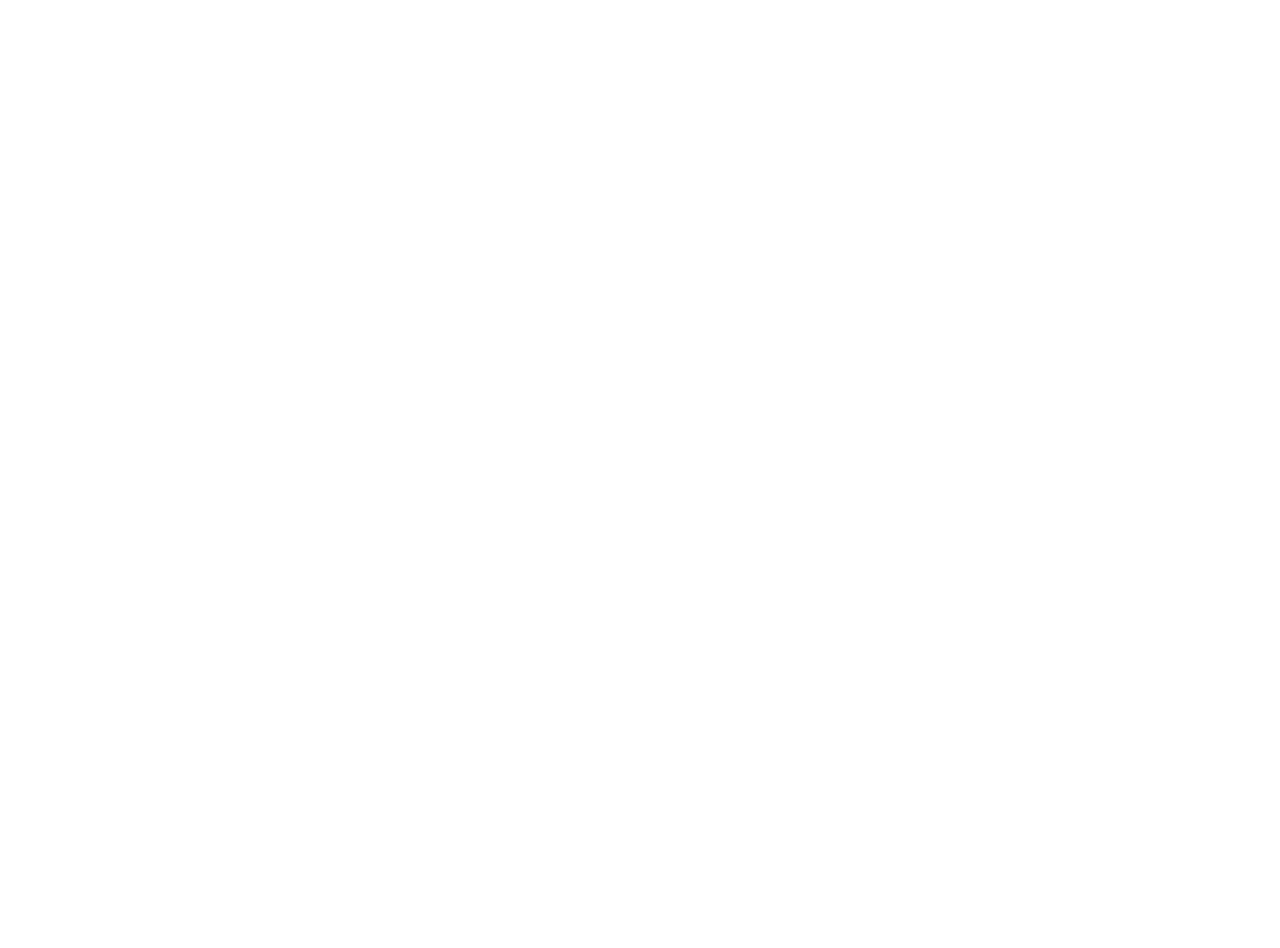
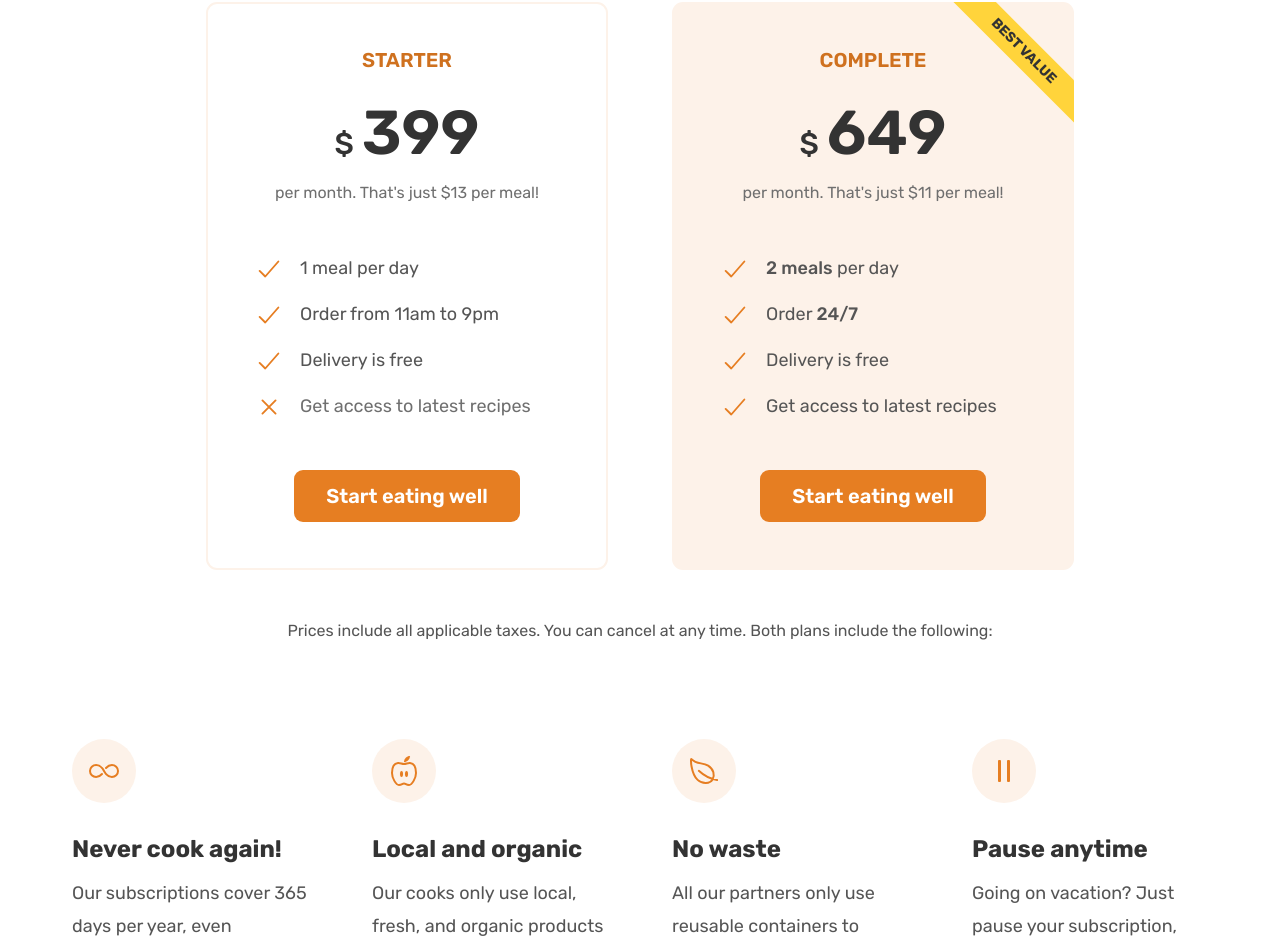
Before and after one commit to Hgahlla/ultrafood, a React (Create React App) app: page / in a window 1280 px wide. Shown: the part 4920-5868 px from the top of the page. Before the commit the page ends 4645 px from the top, so only its background shows below. Built offline with nearby package versions, Linux system fonts and the light colour scheme.

Commit message:
Added Pricing component to the HomePage

```diff
--- /dev/null
+++ b/src/components/Pricing.css
@@ -0,0 +1,106 @@
+.section-pricing {
+  padding: 9.6rem 0;
+}
+
+.pricing-plan {
+  border-radius: 11px;
+  width: 75%;
+}
+
+.pricing-plan--starter {
+  justify-self: end;
+  border: 2px solid #fdf2e9;
+  padding: 4.6rem;
+}
+
+.pricing-plan--complete {
+  background-color: #fdf2e9;
+  padding: 4.8rem;
+  position: relative;
+  overflow: hidden;
+}
+
+.pricing-plan--complete::after {
+  content: "Best value";
+  position: absolute;
+  top: 6%;
+  right: -18%;
+
+  text-transform: uppercase;
+  font-size: 1.4rem;
+  font-weight: 700;
+  color: #333;
+  background-color: #ffd43b;
+  padding: 0.8rem 8rem;
+  transform: rotate(45deg);
+}
+
+.plan-header {
+  text-align: center;
+  margin-bottom: 4.8rem;
+}
+
+.plan-name {
+  color: #cf711f;
+  font-weight: 600;
+  font-size: 2rem;
+  text-transform: uppercase;
+  letter-spacing: 0.75;
+  margin-bottom: 3.2rem;
+}
+
+.plan-price {
+  font-size: 6.2rem;
+  font-weight: 600;
+  color: #333;
+  margin-bottom: 1.6rem;
+}
+
+.plan-price span {
+  font-size: 3rem;
+  font-weight: 500;
+  margin-right: 0.8rem;
+}
+
+.plan-text {
+  font-size: 1.6rem;
+  line-height: 1.6;
+  color: #6f6f6f;
+}
+
+.plan-sign-up {
+  text-align: center;
+  margin-top: 4.8rem;
+}
+
+.plan-details {
+  font-size: 1.6rem;
+  line-height: 1.6;
+  text-align: center;
+}
+
+.feature-icon {
+  color: #e67e22;
+  height: 3.2rem;
+  width: 3.2rem;
+  background-color: #fdf2e9;
+  margin-bottom: 3.2rem;
+  padding: 1.6rem;
+  border-radius: 50%;
+}
+
+.feature-title {
+  font-size: 2.4rem;
+  color: #333;
+  font-weight: 700;
+  margin-bottom: 1.6rem;
+}
+
+.feature-text {
+  font-size: 1.8rem;
+  line-height: 1.8;
+}
+
+.feature-faded {
+  color: #6f6f6f;
+}
--- /dev/null
+++ b/src/components/Pricing.js
@@ -0,0 +1,130 @@
+import React from "react";
+
+import "./Pricing.css";
+
+const Pricing = () => {
+  return (
+    <section class="section-pricing" id="pricing">
+      <div class="container">
+        <span class="subheading">Pricing</span>
+        <h2 class="heading-secondary">Eating well without breaking the bank</h2>
+      </div>
+
+      <div class="container grid grid--2-cols margin-bottom-md">
+        <div class="pricing-plan pricing-plan--starter">
+          <header class="plan-header">
+            <p class="plan-name">Starter</p>
+            <p class="plan-price">
+              <span>$</span>399
+            </p>
+            <p class="plan-text">per month. That's just $13 per meal!</p>
+          </header>
+          <ul class="list">
+            <li class="list-item">
+              <ion-icon class="list-icon" name="checkmark-outline"></ion-icon>
+              <span>1 meal per day</span>
+            </li>
+            <li class="list-item">
+              <ion-icon class="list-icon" name="checkmark-outline"></ion-icon>
+              <span>Order from 11am to 9pm</span>
+            </li>
+            <li class="list-item">
+              <ion-icon class="list-icon" name="checkmark-outline"></ion-icon>
+              <span>Delivery is free</span>
+            </li>
+            <li class="list-item">
+              <ion-icon class="list-icon" name="close-outline"></ion-icon>
+              <span class="feature-faded">Get access to latest recipes</span>
+            </li>
+          </ul>
+          <div class="plan-sign-up">
+            <a href="#" class="btn btn--full">
+              Start eating well
+            </a>
+          </div>
+        </div>
+
+        <div class="pricing-plan pricing-plan--complete">
+          <header class="plan-header">
+            <p class="plan-name">Complete</p>
+            <p class="plan-price">
+              <span>$</span>649
+            </p>
+            <p class="plan-text">per month. That's just $11 per meal!</p>
+          </header>
+          <ul class="list">
+            <li class="list-item">
+              <ion-icon class="list-icon" name="checkmark-outline"></ion-icon>
+              <span>
+                <strong>2 meals</strong> per day
+              </span>
+            </li>
+            <li class="list-item">
+              <ion-icon class="list-icon" name="checkmark-outline"></ion-icon>
+              <span>
+                Order <strong>24/7</strong>
+              </span>
+            </li>
+            <li class="list-item">
+              <ion-icon class="list-icon" name="checkmark-outline"></ion-icon>
+              <span>Delivery is free</span>
+            </li>
+            <li class="list-item">
+              <ion-icon class="list-icon" name="checkmark-outline"></ion-icon>
+              <span>Get access to latest recipes</span>
+            </li>
+          </ul>
+          <div class="plan-sign-up">
+            <a href="#" class="btn btn--full">
+              Start eating well
+            </a>
+          </div>
+        </div>
+      </div>
+
+      <div class="container grid">
+        <aside class="plan-details">
+          Prices include all applicable taxes. You can cancel at any time. Both
+          plans include the following:
+        </aside>
+      </div>
+
+      <div class="container grid grid--4-cols">
+        <div class="feature">
+          <ion-icon class="feature-icon" name="infinite-outline"></ion-icon>
+          <p class="feature-title">Never cook again!</p>
+          <p class="feature-text">
+            Our subscriptions cover 365 days per year, even including major
+            holidays.
+          </p>
+        </div>
+        <div class="feature">
+          <ion-icon class="feature-icon" name="nutrition-outline"></ion-icon>
+          <p class="feature-title">Local and organic</p>
+          <p class="feature-text">
+            Our cooks only use local, fresh, and organic products to prepare
+            your meals.
+          </p>
+        </div>
+        <div class="feature">
+          <ion-icon class="feature-icon" name="leaf-outline"></ion-icon>
+          <p class="feature-title">No waste</p>
+          <p class="feature-text">
+            All our partners only use reusable containers to package all your
+            meals.
+          </p>
+        </div>
+        <div class="feature">
+          <ion-icon class="feature-icon" name="pause-outline"></ion-icon>
+          <p class="feature-title">Pause anytime</p>
+          <p class="feature-text">
+            Going on vacation? Just pause your subscription, and we refund
+            unused days.
+          </p>
+        </div>
+      </div>
+    </section>
+  );
+};
+
+export default Pricing;
--- a/src/pages/HomePage.js
+++ b/src/pages/HomePage.js
@@ -5,6 +5,7 @@
 import HowItWorks from "../components/HowItWorks";
 import Meals from "../components/Meals";
 import Testimonials from "../components/Testimonials";
+import Pricing from "../components/Pricing";
 
 const HomePage = () => {
   return (
@@ -14,6 +15,7 @@
       <HowItWorks />
       <Meals />
       <Testimonials />
+      <Pricing />
     </main>
   );
 };
```
